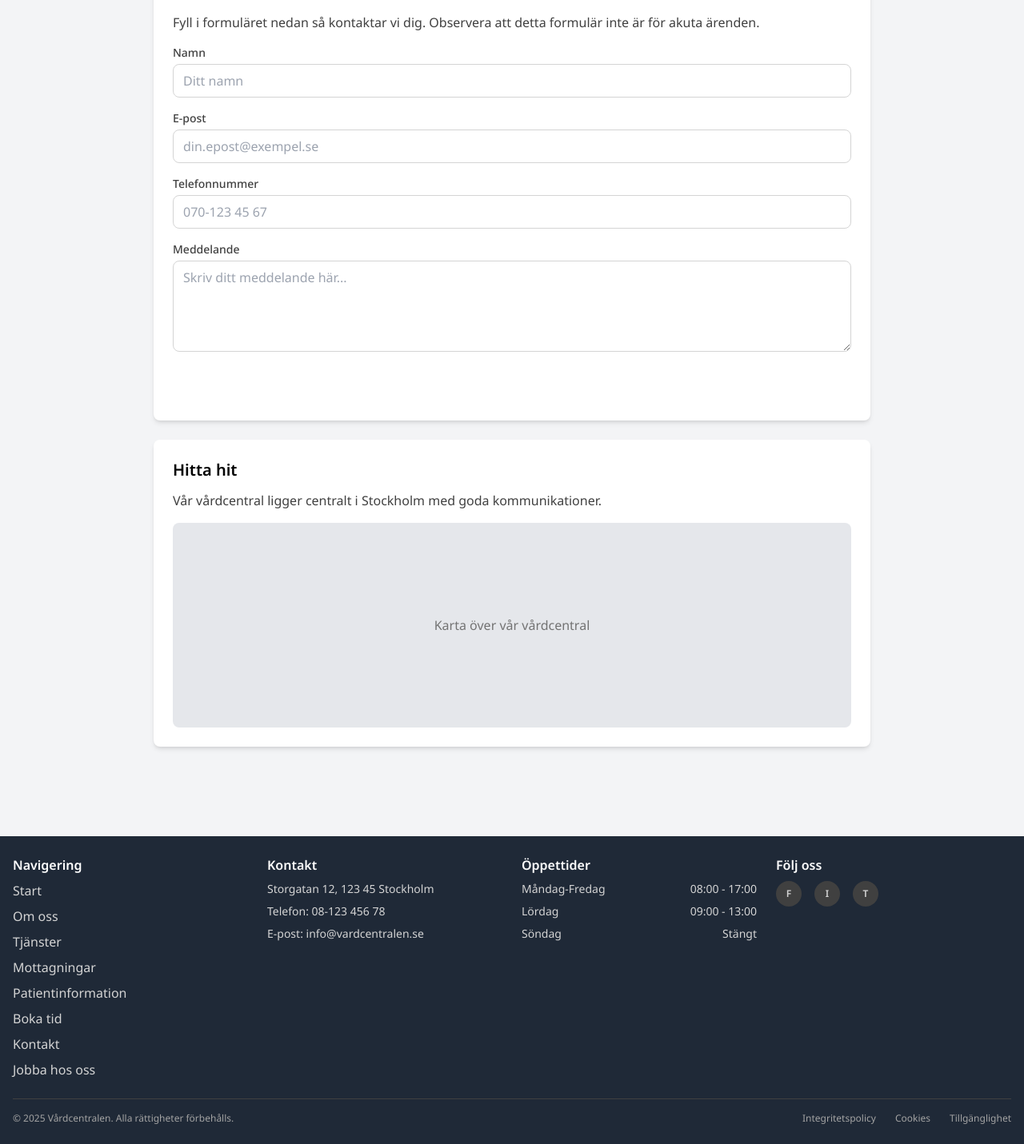
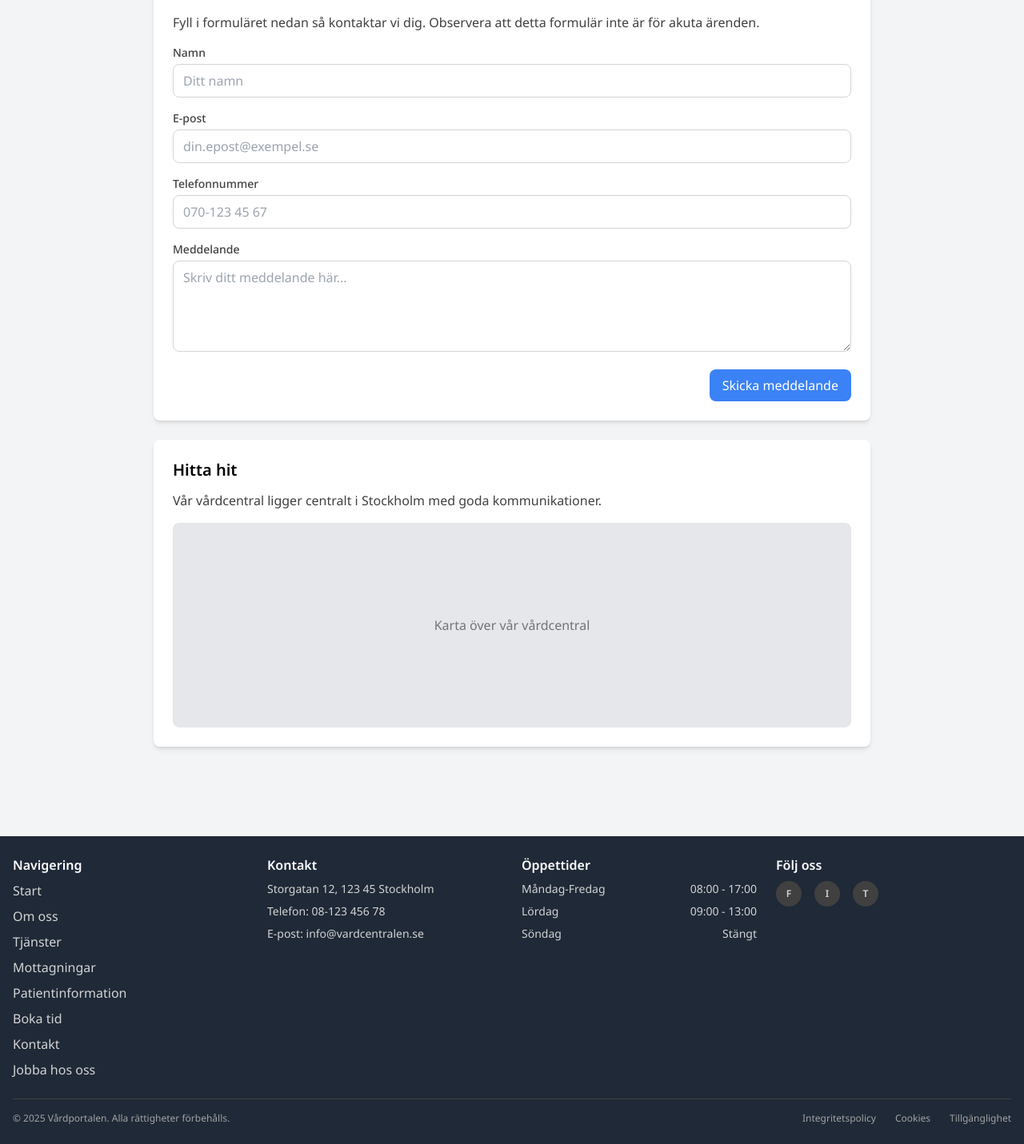
Before and after one commit to pattespatte/swedish-healthcare-demo-site, a Vue app: page /kontakt in a window 1280 px wide. Shown: the part 646-2077 px from the top of the page at 80% size. Built offline with nearby package versions, Linux system fonts and the light colour scheme.

Commit message:
Replace Vårdcentralen with Vårdportalen

```diff
--- a/src/components/common/Footer.vue
+++ b/src/components/common/Footer.vue
@@ -137,7 +137,7 @@ const currentYear = new Date().getFullYear();
 				class="mt-4 sm:mt-6 pt-3 sm:pt-4 border-t border-neutral-700 flex flex-col md:flex-row justify-between items-center"
 			>
 				<div class="text-neutral-400 text-xs mb-3 md:mb-0">
-					&copy; {{ currentYear }} Vårdcentralen. Alla rättigheter
+					&copy; {{ currentYear }} Vårdportalen. Alla rättigheter
 					förbehålls.
 				</div>
 				<div class="flex space-x-6">
--- a/src/views/AccessibilityPage.vue
+++ b/src/views/AccessibilityPage.vue
@@ -74,7 +74,7 @@ import Breadcrumbs from "../components/common/Breadcrumbs.vue";
 				<ul class="list-disc pl-5 text-neutral-700 space-y-2">
 					<li>E-post: tillganglighet@vardcentralen.se</li>
 					<li>Telefon: 08-123 456 78</li>
-					<li>Post: Vårdcentralen, Storgatan 12, 123 45 Stockholm</li>
+					<li>Post: Vårdportalen, Storgatan 12, 123 45 Stockholm</li>
 				</ul>
 			</div>
 
--- a/src/views/ContactPage.vue
+++ b/src/views/ContactPage.vue
@@ -129,10 +129,10 @@ import Breadcrumbs from "../components/common/Breadcrumbs.vue";
 						></textarea>
 					</div>
 
-					<div>
+					<div class="text-right">
 						<button
 							type="submit"
-							class="bg-primary-600 text-white px-4 py-2 rounded-lg hover:bg-primary-700 transition-colors"
+							class="bg-primary-500 text-white px-4 py-2 rounded-lg hover:bg-primary-700 transition-colors"
 						>
 							Skicka meddelande
 						</button>
--- a/src/views/CookiesPage.vue
+++ b/src/views/CookiesPage.vue
@@ -244,7 +244,7 @@ import Breadcrumbs from "../components/common/Breadcrumbs.vue";
 					</p>
 					<p>
 						<span class="font-medium">Adress:</span>
-						Vårdcentralen, Storgatan 12, 123 45 Stockholm
+						Vårdportalen, Storgatan 12, 123 45 Stockholm
 					</p>
 				</div>
 				<p class="text-neutral-700 mt-4">
--- a/src/views/IntegritetspolicyPage.vue
+++ b/src/views/IntegritetspolicyPage.vue
@@ -241,7 +241,7 @@ import Breadcrumbs from "../components/common/Breadcrumbs.vue";
 					</p>
 					<p>
 						<span class="font-medium">Adress:</span>
-						Vårdcentralen, Storgatan 12, 123 45 Stockholm
+						Vårdportalen, Storgatan 12, 123 45 Stockholm
 					</p>
 				</div>
 				<p class="text-neutral-700 mt-4">
```
